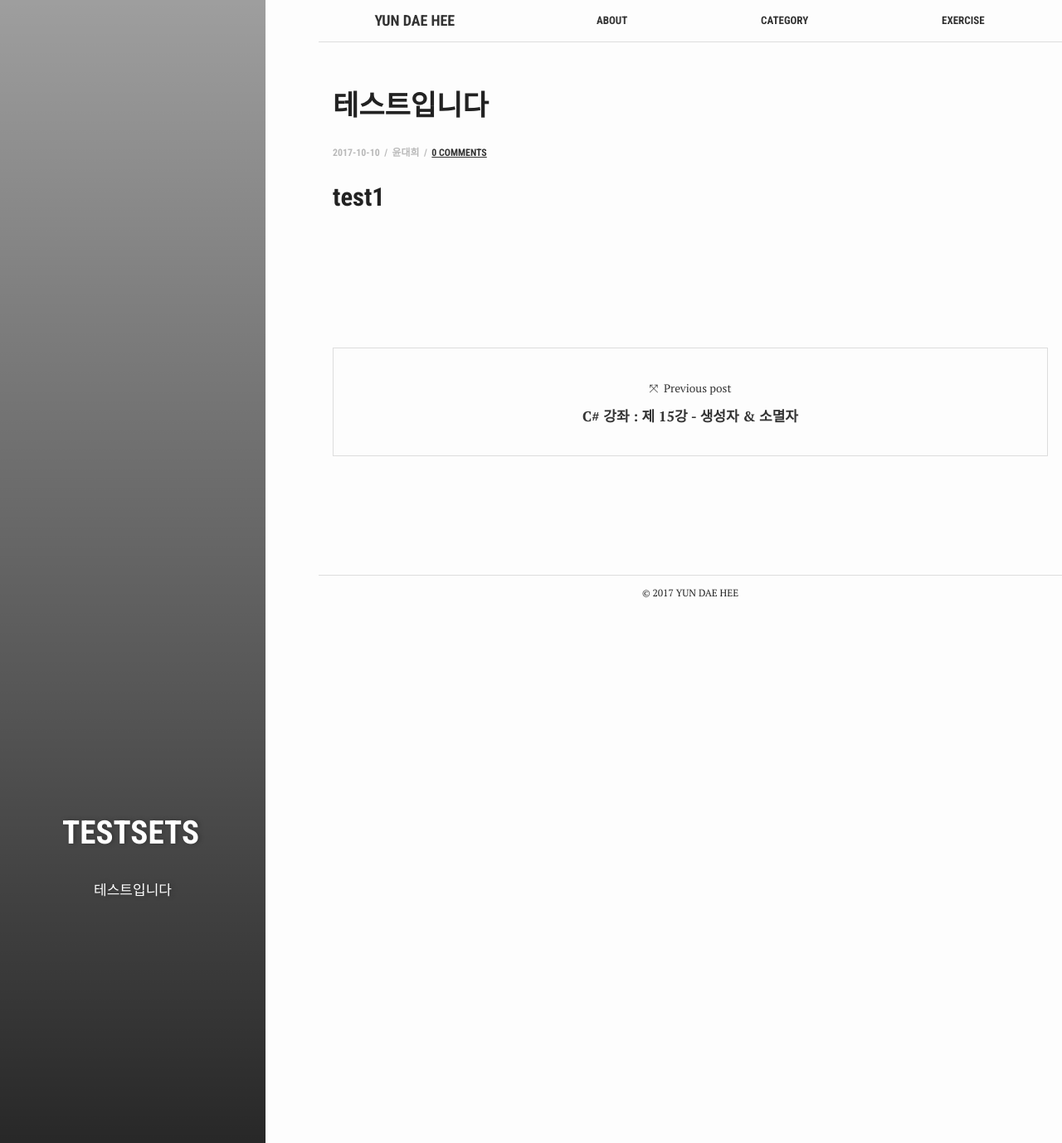
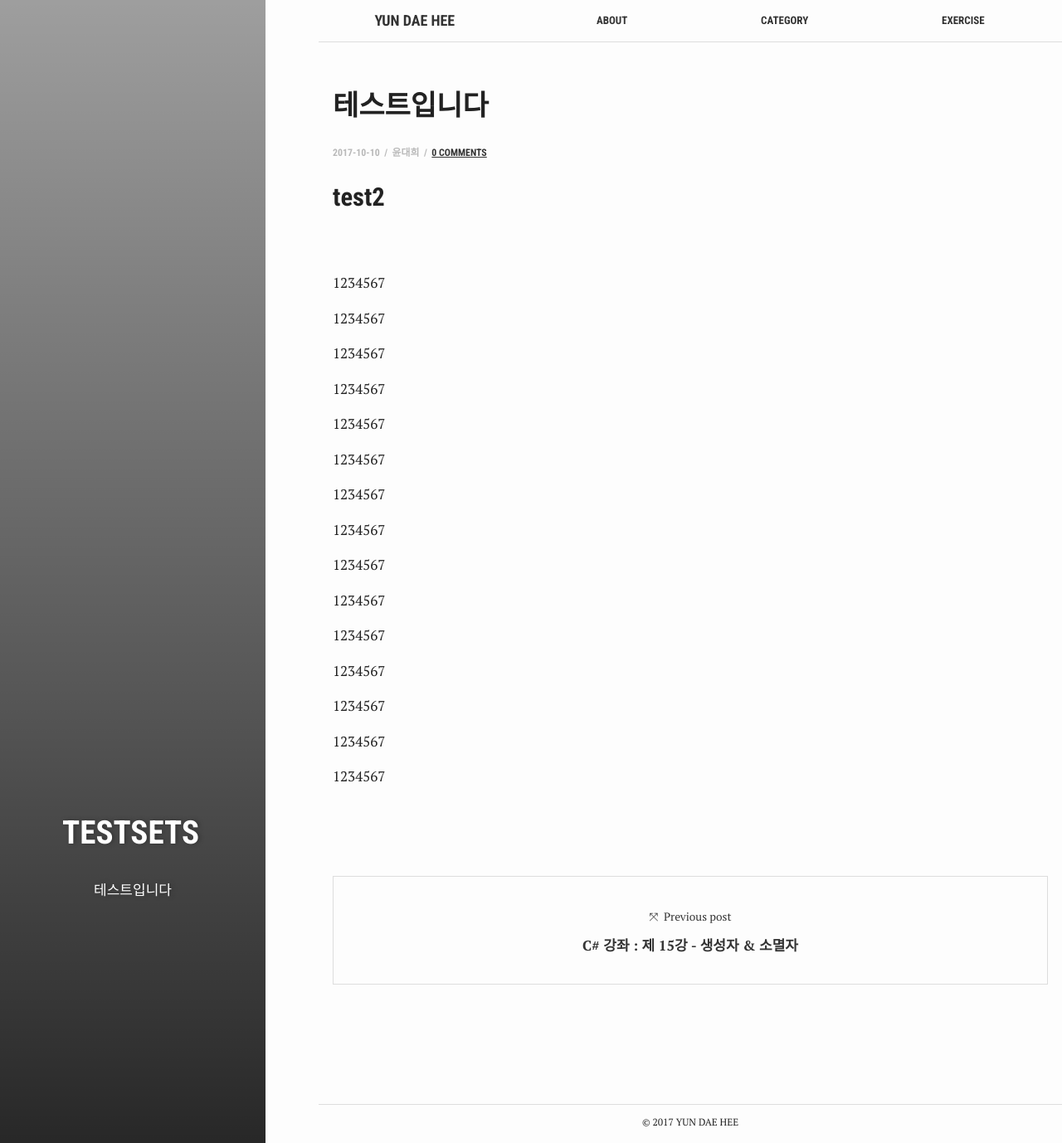
Before and after one commit to test076923/test076923.github.io, a Jekyll site: the page built from _posts/2017-10-10-ssstest.md, in a window 1280 px wide and 1378 px high. Shown: the whole window at 83% size. Built offline with Jekyll 4.4.1, drawn with Linux system fonts in a browser that asks for light colours; comment, search, counter and statistics services are not loaded.

Commit message:
Update 2017-10-10-ssstest.md

```diff
--- a/_posts/2017-10-10-ssstest.md
+++ b/_posts/2017-10-10-ssstest.md
@@ -11,7 +11,7 @@
 author: 윤대희
 ---
 
-## test1 ##
+## test2 ##
 
 {% for tag in site.tags %}
   {% assign t = tag | first %}
@@ -24,10 +24,13 @@
 
 <br>
 
-
-{% if posts.post.categories contains "posts" %}
+  {% for post in posts %}
+    {% if post.tags contains t %}
+      {% if post.categories contains "posts" %}
 
   1234567
 
-  {% endif %}
+      {% endif %}
+    {% endif %}
+  {% endfor %}
 {% endfor %}
```
